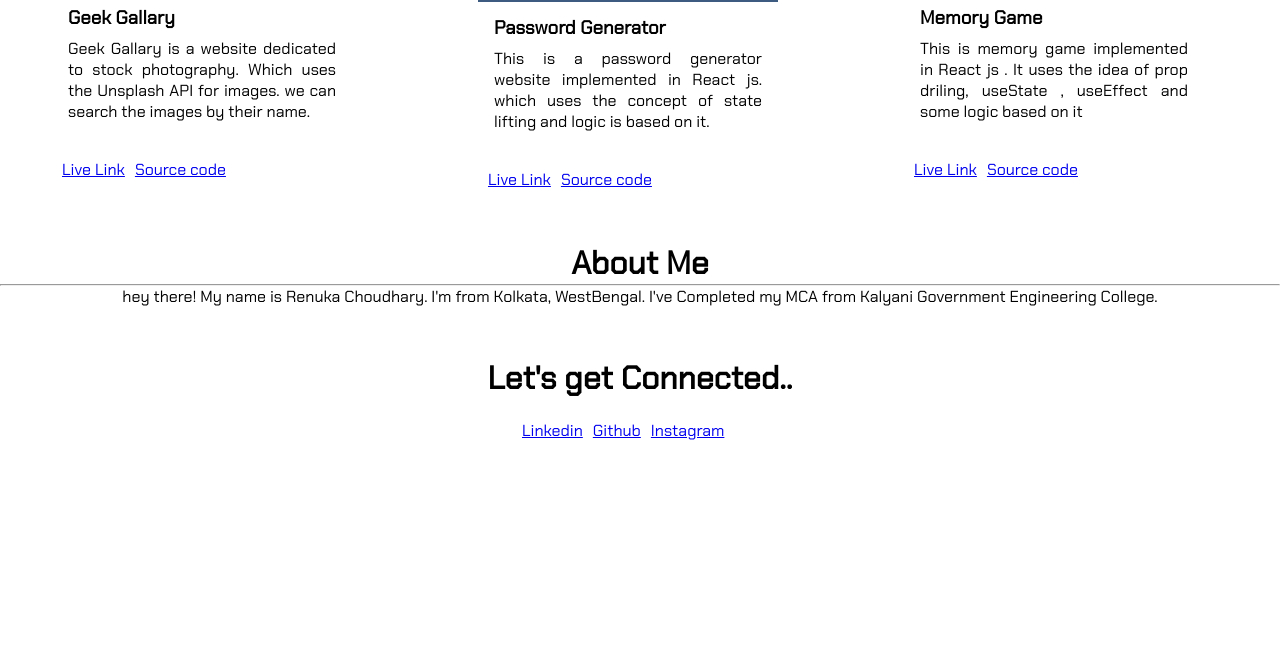
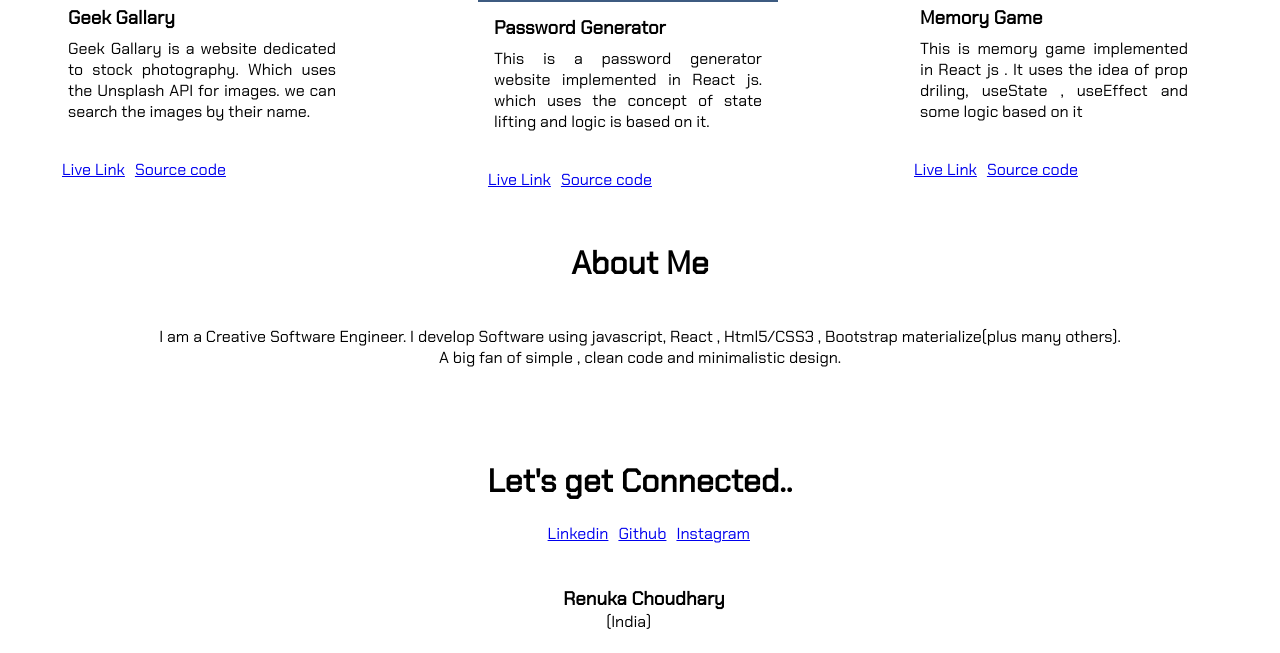
Before and after one commit to renu-run-run/myPortfolio, a plain HTML site: page index.html in a window 1280 px wide. Shown: the part 2043-2696 px from the top of the page. Before the commit the page ends 2547 px from the top, so only its background shows below. Drawn offline with nearby package versions, Linux system fonts and the light colour scheme.

Commit message:
improved

```diff
--- a/components/Contact.js
+++ b/components/Contact.js
@@ -11,6 +11,11 @@ const Contact =() =>{
 
         <br/>
         <br/>
+        <div className="footer">
+        <h3>Renuka Choudhary</h3>
+           <p className="footerh5">(India)</p>
+        </div>
+
         <br />
         </div>
     )
--- a/components/Projects.js
+++ b/components/Projects.js
@@ -2,8 +2,11 @@ const Projects = () =>{
     return(
         <div>
            <h1 className ="H1">About Me</h1>
-           <hr/>
-           <p className ="p1">hey there! My name is Renuka Choudhary. I'm from Kolkata, WestBengal. I've Completed my MCA from Kalyani Government Engineering College.</p>
+           <br/>
+           <br/>
+           <p className ="p1">I am a Creative Software Engineer. I develop Software using javascript, React , Html5/CSS3 , Bootstrap materialize(plus many others).<br/> A big fan of simple , clean code and minimalistic design.</p>
+           <br/>
+           <br/>
 
         </div>
     )
--- a/index.css
+++ b/index.css
@@ -26,9 +26,7 @@
 .p1{
     text-align: center;
 }
-.contact{
-    margin-left: 40%;
-}
+
 .about{
     display: flex;
     /* width: 100%; */
@@ -267,3 +265,12 @@ h3,p{
     background-color: white;
     color:  #a967b2;
   }
+  .contact{
+    margin-left: 42%;
+}
+  .footer{
+    margin-left: 44%;
+  }
+  .footerh5{
+    margin-left: 6%;
+  }
```
